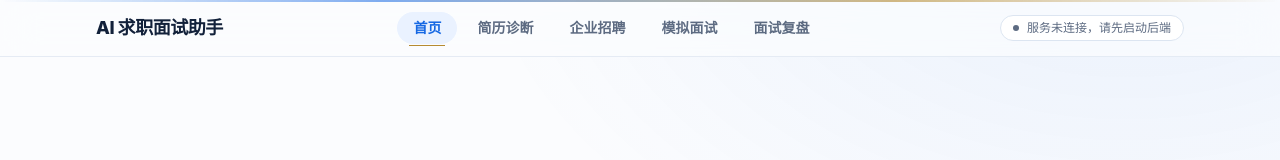
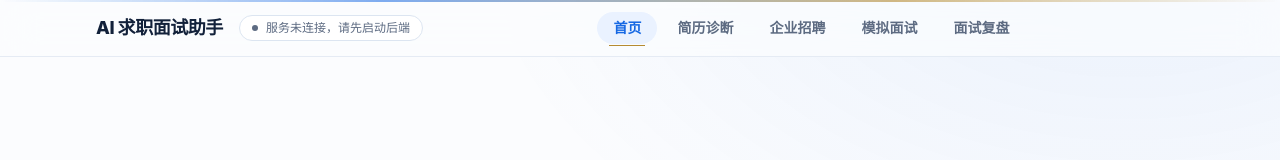
Before and after one commit to Yuvzol0932/ai-job-interview-assistant, a React (Vite) app in the folder web/: page / in a window 1280 px wide. Shown: the top 160 px of the page. Built offline with nearby package versions, Linux system fonts and the light colour scheme; no server answers.

Commit message:
fix: 手机端顶栏导航改为可滑动单行，修复换行

```diff
--- a/web/src/components/Layout.tsx
+++ b/web/src/components/Layout.tsx
@@ -28,18 +28,40 @@ export function Layout() {
     <div className="relative min-h-screen">
       <div className="app-bg" aria-hidden="true" />
       <header className="glass-header">
-        <div className="mx-auto flex w-full max-w-6xl flex-wrap items-center justify-between gap-3 px-4 py-3 sm:px-6 lg:px-8">
+        <div className="mx-auto flex w-full max-w-6xl flex-wrap items-center gap-x-4 gap-y-3 px-4 py-3 sm:px-6 lg:px-8">
           <NavLink to="/" className="text-lg font-extrabold tracking-tight text-ink">
             AI 求职面试助手
           </NavLink>
-          <nav className="flex items-center gap-1">
+          <div
+            className={`ml-auto flex items-center gap-2 rounded-full border px-3 py-1 text-xs font-medium ${
+              online === null
+                ? "border-gold/30 bg-gold-soft text-gold"
+                : online
+                  ? "border-blue/20 bg-fog text-blue-deep"
+                  : "border-line bg-surface text-muted"
+            }`}
+          >
+            <span
+              className={`size-1.5 rounded-full ${
+                online === null ? "bg-gold" : online ? "bg-blue" : "bg-muted"
+              }`}
+              aria-hidden="true"
+            />
+            {online === null
+              ? "正在连接服务…"
+              : online
+                ? "服务已连接"
+                : "服务未连接，请先启动后端"}
+          </div>
+          <div className="relative order-last w-full sm:order-none sm:w-auto sm:flex-1 sm:flex sm:justify-center">
+            <nav className="-mx-4 flex items-center gap-1 overflow-x-auto px-4 pb-1 [scrollbar-width:none] [&::-webkit-scrollbar]:hidden sm:mx-0 sm:justify-center sm:overflow-visible sm:px-0 sm:pb-0">
               {navItems.map((item) => (
                 <NavLink
                   key={item.to}
                   to={item.to}
                   end={item.to === "/"}
                   className={({ isActive }) =>
-                  `relative rounded-full px-3 py-1.5 text-sm font-semibold transition-colors duration-150 sm:px-4 ${
+                    `relative shrink-0 whitespace-nowrap rounded-full px-3 py-1.5 text-sm font-semibold transition-colors duration-150 sm:px-4 ${
                       isActive
                         ? "bg-fog text-blue"
                         : "text-muted hover:bg-fog/60 hover:text-blue"
@@ -61,25 +83,9 @@ export function Layout() {
               ))}
             </nav>
             <div
-            className={`flex items-center gap-2 rounded-full border px-3 py-1 text-xs font-medium ${
-              online === null
-                ? "border-gold/30 bg-gold-soft text-gold"
-                : online
-                  ? "border-blue/20 bg-fog text-blue-deep"
-                  : "border-line bg-surface text-muted"
-            }`}
-          >
-            <span
-              className={`size-1.5 rounded-full ${
-                online === null ? "bg-gold" : online ? "bg-blue" : "bg-muted"
-              }`}
               aria-hidden="true"
+              className="pointer-events-none absolute inset-y-0 right-0 w-8 bg-linear-to-r from-transparent to-porcelain sm:hidden"
             />
-            {online === null
-              ? "正在连接服务…"
-              : online
-                ? "服务已连接"
-                : "服务未连接，请先启动后端"}
           </div>
         </div>
       </header>
```
Also changed, not shown: 1 other file (tests, documents, lock files or other folders). Lines whose indentation alone changed are shown as unchanged.
